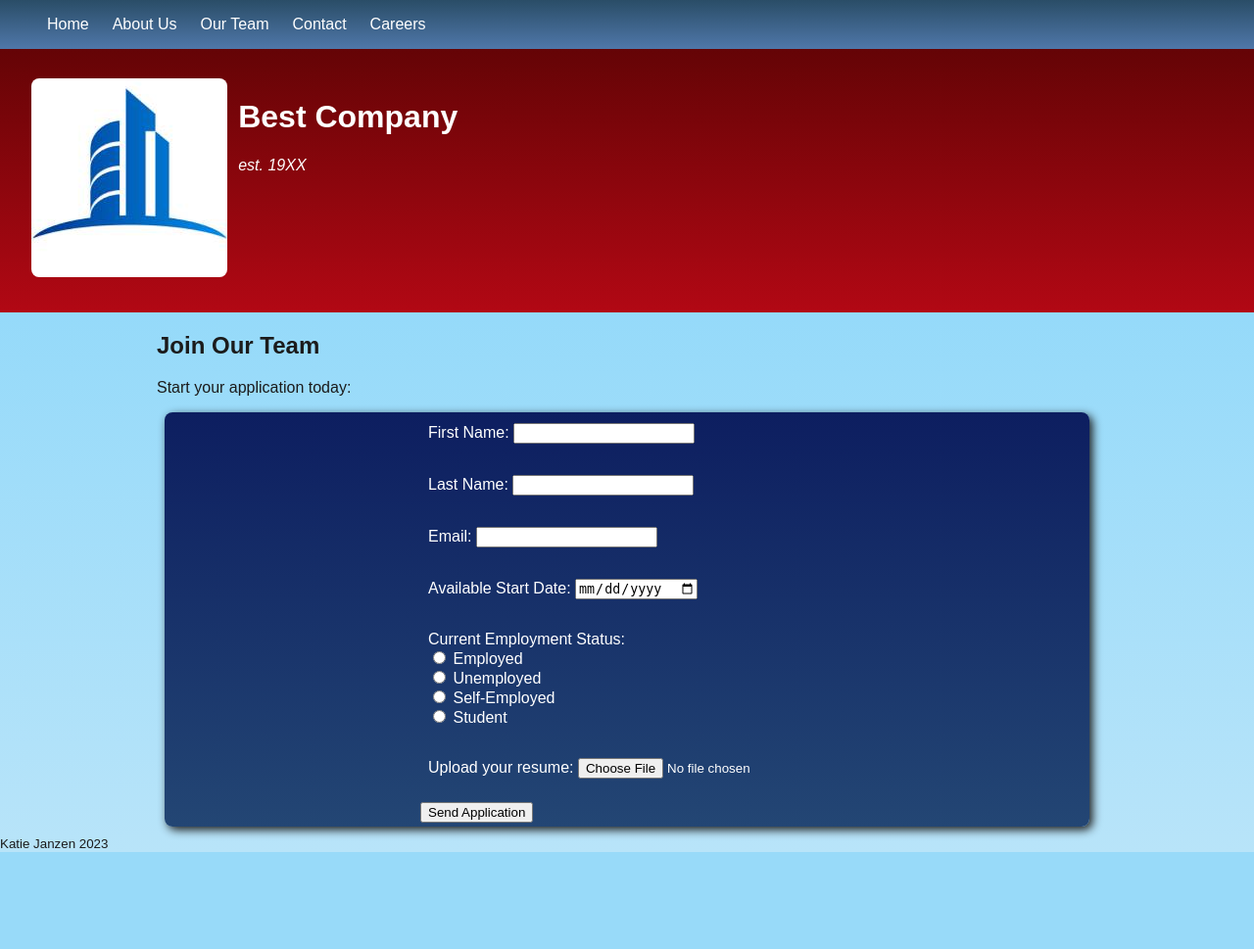
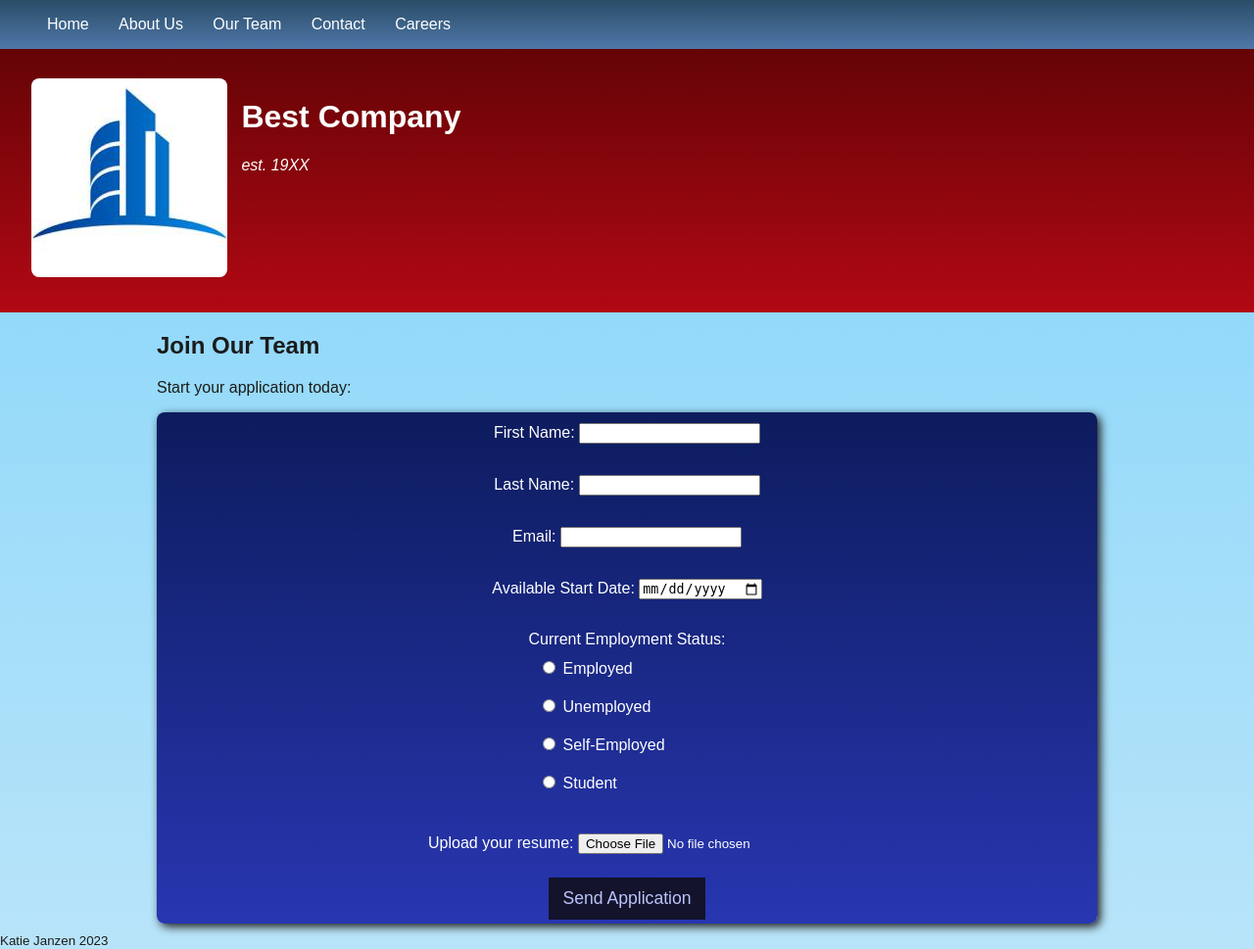
Before and after one commit to ImpendingKataclysm/company_website, a Django app: template main_site/templates/careers.html in a window 1280 px wide. Shown: the whole page at 98% size. Before the commit the page ends 870 px from the top, so only its background shows below. Run offline with Django 3.2, Linux system fonts and the light colour scheme; the template is opened without the code that fills it, so the values that code supplies are empty.

Commit message:
Organized the stylesheet and made some improvements to the layouts

```diff
--- a/main_site/static/styles/main.css
+++ b/main_site/static/styles/main.css
@@ -1,4 +1,4 @@
-
+/* General layouts, fonts and colors for all pages */
 body {
     display: flex;
     flex-direction: column;
@@ -8,9 +8,51 @@ body {
     background-repeat: no-repeat;
     color: #1b1b1b;
     height: 100%;
-
 }
 
+header {
+    padding: 5rem 0 2rem 2rem;
+    background-image: linear-gradient(to bottom, #560303, #b20814);
+    color: white;
+}
+
+header p {
+    font-style: italic;
+}
+
+header img {
+    border-radius: 0.5rem;
+}
+
+footer {
+    flex-shrink: 0;
+}
+
+.main-wrapper {
+    width: 75%;
+    margin: auto;
+    flex: 1 0 auto;
+}
+
+/* Grid layout */
+.grid-container {
+    display: grid;
+    grid-template-columns: 1fr 1fr 1fr;
+    text-align: center;
+}
+
+.grid-item {
+    padding: 0.5rem;
+    margin: 0.5rem;
+}
+
+/* Flex layout */
+.flex-container {
+    display: flex;
+    gap: 0.9rem;
+}
+
+/* Navigation Menu */
 nav {
     position: fixed;
     top: 0;
@@ -23,8 +65,6 @@ nav {
 
 nav ul {
     list-style-type: none;
-    display: flex;
-    gap: 0.5rem;
 }
 
 nav li a:link, nav li a:visited {
@@ -35,49 +75,6 @@ nav li a:link, nav li a:visited {
 
 nav li a:hover, nav li a:active {
     color: #858dcd;
-}
-
-header {
-    padding: 5rem 0 2rem 2rem;
-    margin: 0;
-    display: flex;
-    gap: 0.7rem;
-    background-image: linear-gradient(to bottom, #560303, #b20814);
-    color: white;
-}
-
-header p {
-    font-style: italic;
-}
-
-header img {
-    border-radius: 0.5rem;
-}
-
-.main-wrapper {
-    width: 75%;
-    margin: auto;
-    flex: 1 0 auto;
-}
-
-footer {
-    flex-shrink: 0;
-}
-
-.grid-container {
-    display: grid;
-    grid-template-columns: 1fr 1fr 1fr;
-    text-align: center;
-}
-
-.grid-item {
-    padding: 0.5rem;
-    margin: 0.5rem;
-}
-
-.flex-container {
-    display: flex;
-    gap: 0.9rem;
 }
 
 /* Home page links */
@@ -100,7 +97,11 @@ footer {
     position: relative;
 }
 
-#about-link:before, #team-link:before, #contact-link:before, #join-link:before {
+/* Transparent background images for links */
+#about-link:before,
+#team-link:before,
+#contact-link:before,
+#join-link:before {
     content: '';
     display: block;
     position: absolute;
@@ -129,7 +130,7 @@ footer {
     background-image: url("../images/home-join.jpg");
 }
 
-/* Team page */
+/* Standout page elements such as employee profiles and forms */
 .card {
     background-image: linear-gradient(to bottom, #0d1c5d, #2836b1);
     color: white;
@@ -141,12 +142,11 @@ footer {
     border-radius: 0.5rem;
 }
 
-/* Contact page email form */
+/* Form elements */
 .input-form {
     display: flex;
     flex-direction: column;
     align-items: center;
-    background-image: linear-gradient(to bottom, #0d1e60, #234674);
     margin: 0.5rem;
     padding: 0.2rem;
 }
@@ -163,7 +163,11 @@ footer {
     min-height: 5rem;
 }
 
-.email-btn {
+#employment_status div {
+    padding: 0.6rem;
+}
+
+.submit-btn {
     font-size: 1.1rem;
     cursor: pointer;
     background: #13132b;
@@ -177,7 +181,7 @@ footer {
     padding: 0.5rem;
 }
 
-/* Responsive layout */
+/* Responsive layouts */
 @media screen and (max-width: 1000px) {
     .grid-container {
         grid-template-columns: 1fr 1fr;
--- a/main_site/templates/base.html
+++ b/main_site/templates/base.html
@@ -9,7 +9,7 @@
 </head>
 <body>
     <nav>
-        <ul>
+        <ul class="flex-container">
             <li><a href="/">Home</a></li>
             <li><a href="/about">About Us</a></li>
             <li><a href="/team">Our Team</a></li>
@@ -17,7 +17,7 @@
             <li><a href="/careers">Careers</a></li>
         </ul>
     </nav>
-    <header>
+    <header class="flex-container">
         <div>
             <img src="{% static 'images/logo.jpg' %}" alt="Company logo">
         </div>
--- a/main_site/templates/careers.html
+++ b/main_site/templates/careers.html
@@ -4,8 +4,8 @@
 {% block content %}
     <h2>Join Our Team</h2>
     <p>Start your application today:</p>
-    <div class="input-form card">
-        <form method="post" enctype="multipart/form-data">
+    <div class="card">
+        <form method="post" enctype="multipart/form-data" class="input-form">
             {% csrf_token %}
             <div class="form-row">
                 <label for="first_name">First Name: </label>
@@ -49,7 +49,7 @@
                 <label for="resume">Upload your resume: </label>
                 <input type="file" id="resume" name="resume">
             </div>
-            <button type="submit">Send Application</button>
+            <button type="submit" class="submit-btn">Send Application</button>
             {% if messages %}
                 <div class="success-message">
                 {% for message in messages %}
--- a/main_site/templates/contact.html
+++ b/main_site/templates/contact.html
@@ -4,7 +4,7 @@
     <div class="input-form card">
         <h2>Send an Email</h2>
         <p>We'd love to hear from you!</p>
-        <form method="post">
+        <form method="post" class="input-form">
         {% csrf_token %}
             <div class="form-row">
                 <label for="sender_name">Your name</label>
@@ -20,7 +20,7 @@
                 <label for="message">What would you like to say? </label>
                 <textarea id="message" name="message"></textarea>
             </div>
-            <button type="submit">Send</button>
+            <button type="submit" class="submit-btn">Send Message</button>
             {% if messages %}
                 <div class="success-message">
                 {% for message in messages %}
```
